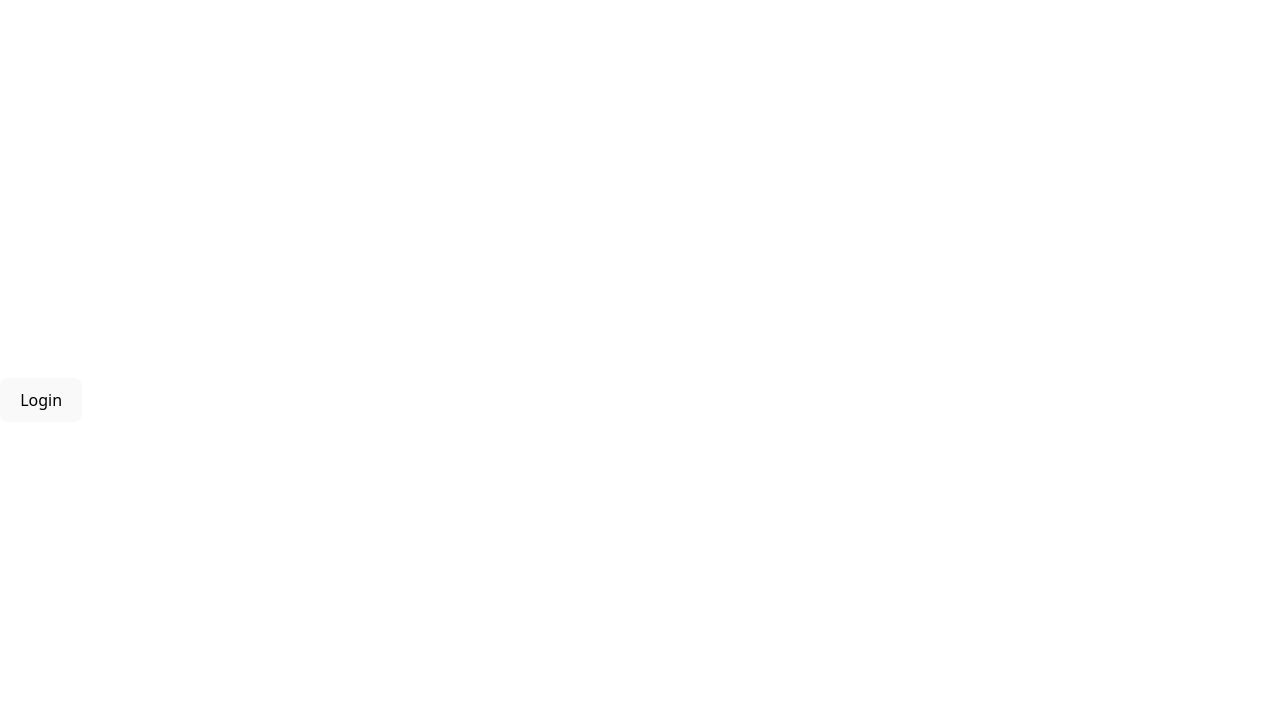
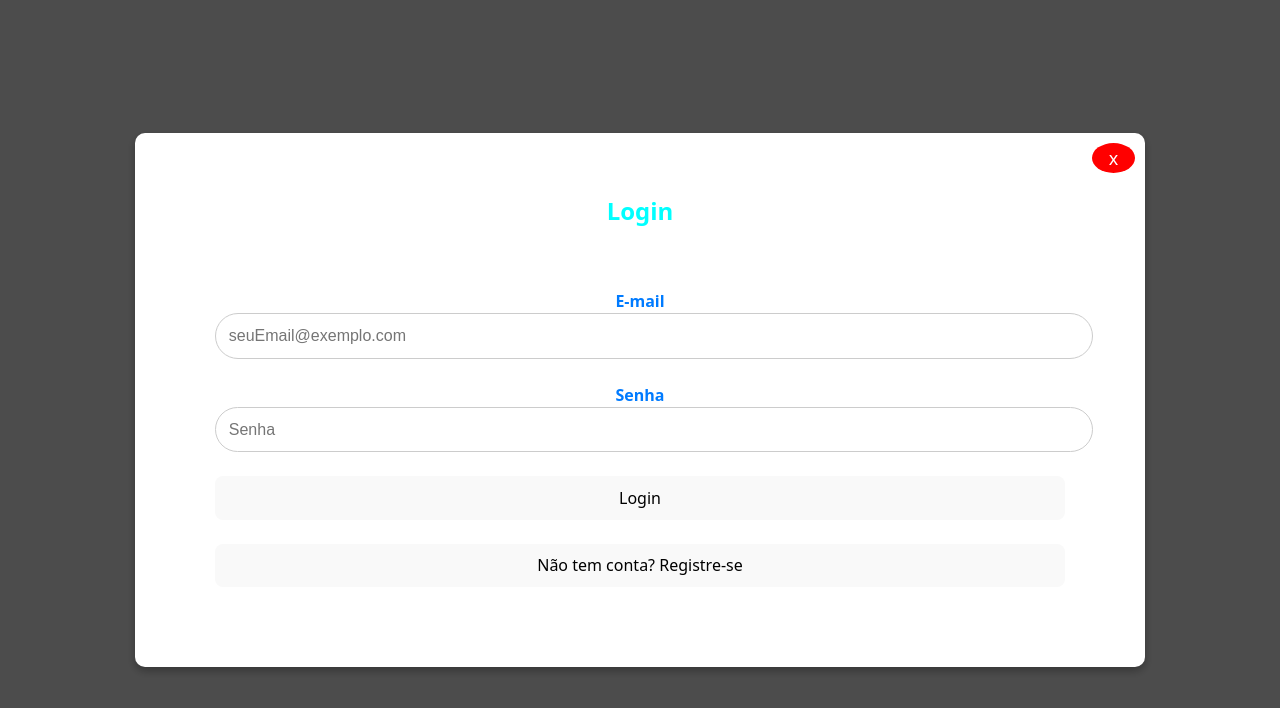
Before and after one commit to Eduardo12305/SmartRig, a React (Vite) app in the folder app/: page /login in a window 1280 px wide. Shown: the top 708 px of the page. Built offline with nearby package versions, Linux system fonts and the light colour scheme.

Commit message:
Feat: :rocket: Redirection between modals

```diff
--- a/app/src/components/loginModal.jsx
+++ b/app/src/components/loginModal.jsx
@@ -1,22 +1,12 @@
+import { useState } from "react";
 import { loginUser } from "./apiService";
 import InputField from "./inputField";
-import { useState } from "react";
-import {Wrapper, Modal, CloseButton, ErrorMenss, Form} from './css/modal.styled';
+import { Wrapper, Modal, CloseButton, ErrorMenss, Form } from './css/modal.styled';
 
-
-export const LoginModal = () => {
-    const [loginModal, setLoginModal] = useState(false);
+export const LoginModal = ({ onClose, onSwitchToRegister }) => {
     const [email, setEmail] = useState("");
     const [password, setPassword] = useState("");
     const [errorMessage, setErrorMessage] = useState("");
-
-    const handleLoginClick = () => {
-        setLoginModal(true);  // Abre o modal
-    };
-
-    const handleCloseModal = () => {
-        setLoginModal(false);  // Fecha o modal
-    };
 
     const handleLogin = async (e) => {
         e.preventDefault();
@@ -29,23 +19,17 @@ export const LoginModal = () => {
 
         try {
             await loginUser({ email, password });
-            // Lógica adicional após login, como redirecionamento
+            // Lógica adicional após login (redirecionamento, etc.)
         } catch (error) {
             setErrorMessage(error.message || "Erro ao tentar logar");
         }
     };
 
     return (
-        <div>
-            <button onClick={handleLoginClick}>Login</button>
-
-            {loginModal && (
         <Wrapper>
             <Modal width="850px" padd="5rem">
-                        <CloseButton onClick={handleCloseModal}>
-                            x
-                        </CloseButton>
-                        <h2 >Login</h2>
+                <CloseButton onClick={onClose}>x</CloseButton>
+                <h2>Login</h2>
                 <Form onSubmit={handleLogin}>
                     <InputField
                         id="email"
@@ -63,14 +47,13 @@ export const LoginModal = () => {
                         placeholder="Senha"
                         required
                     />
-                            {errorMessage && (
-                                <ErrorMenss color="blue">{errorMessage}</ErrorMenss>
-                            )}
+                    {errorMessage && <ErrorMenss color="blue">{errorMessage}</ErrorMenss>}
                     <button type="submit">Login</button>
+                    <button type="button" onClick={onSwitchToRegister}>
+                        Não tem conta? Registre-se
+                    </button>
                 </Form>
             </Modal>
         </Wrapper>
-            )}
-        </div>
     );
 };
--- a/app/src/components/registerModal.jsx
+++ b/app/src/components/registerModal.jsx
@@ -1,32 +1,23 @@
 import { useState } from "react";
-import { Wrapper,Modal,CloseButton, ErrorMenss, Form} from "./css/modal.styled";
+import { useNavigate } from "react-router-dom";
+import { registerUser } from "./apiService";
 import InputField from "./inputField";
-import { registerUser } from "./apiService";
-import { useNavigate } from "react-router-dom";
+import { Wrapper, Modal, CloseButton, ErrorMenss, Form } from "./css/modal.styled";
 
-export const RegisterModal = () => {
-    const [registerModal, setRegisterModal] = useState(false)
+export const RegisterModal = ({ onClose, onSwitchToLogin }) => {
     const [name, setName] = useState("");
     const [email, setEmail] = useState("");
     const [password, setPassword] = useState("");
     const [confPassword, setConfPassword] = useState("");
     const [errorMessage, setErrorMessage] = useState("");
-
-    const handleRegisteOpen = () => {
-        setRegisterModal(true);
-    }
-    const navigate = useNavigate()
-
-    const handleRegisteClose = () => {
-        setRegisterModal(false);
-    }
+    const navigate = useNavigate();
 
     const handleRegister = async (e) => {
         e.preventDefault();
         setErrorMessage("");
 
-            if (!name |!email |!password |!confPassword) {
-                setErrorMessage("Todos os campos devem ser preenchidos !");
+        if (!name || !email || !password || !confPassword) {
+            setErrorMessage("Todos os campos devem ser preenchidos!");
             return;
         }
 
@@ -36,37 +27,30 @@ export const RegisterModal = () => {
         }
 
         try {
-                await registerUser({name, email, password, confPassword})
-                navigate('/register')
+            await registerUser({ name, email, password, confPassword });
+            navigate('/register');
         } catch (error) {
             setErrorMessage(error.message || "Erro ao cadastrar");
         }
-        }
+    };
 
     return (
-            <div>
-                <button onClick={handleRegisteOpen}>Register</button>
-
-                {registerModal && (
         <Wrapper>
             <Modal width="850px" padd="5rem">
-                            <CloseButton onClick={handleRegisteClose}>
-                                x
-                            </CloseButton>
+                <CloseButton onClick={onClose}>x</CloseButton>
                 <h2>Register</h2>
                 <Form onSubmit={handleRegister}>
                     <InputField id="name" label="Nome" value={name} onChange={(e) => setName(e.target.value)} placeholder="Nome" required />
                     <InputField id="email" label="E-mail" value={email} onChange={(e) => setEmail(e.target.value)} placeholder="E-mail" required type="email" />
                     <InputField id="password" label="Senha" value={password} onChange={(e) => setPassword(e.target.value)} placeholder="Senha" required type="password" />
                     <InputField id="confirmPassword" label="Confirmar Senha" value={confPassword} onChange={(e) => setConfPassword(e.target.value)} placeholder="Confirmar Senha" required type="password" />
-                                {errorMessage && (
-                                    <ErrorMenss>{errorMessage}</ErrorMenss>
-                                )}
-                                <button type="submit">Registar</button>
+                    {errorMessage && <ErrorMenss>{errorMessage}</ErrorMenss>}
+                    <button type="submit">Registrar</button>
+                    <button type="button" onClick={onSwitchToLogin}>
+                        Já tem conta? Faça login
+                    </button>
                 </Form>
             </Modal>
         </Wrapper>
-                )}
-            </div>
-        )
-}
+    );
+};
--- a/app/src/pages/header.jsx
+++ b/app/src/pages/header.jsx
@@ -1,24 +1,27 @@
+import { useState } from "react";
 import { useNavigate } from "react-router-dom";
-import logo from "../assets/logoSmartRig.png"
-// import logo from "../assets/logo.jpg";
-// import logopc from "../assets/logopc.jpg";
+import logo from "../assets/logoSmartRig.png";
 import logoprocess from "../assets/logoProcess.svg";
 import logoPalca from "../assets/logoVideoCard.svg";
-import logoMotherBorad from "../assets/logoMotherboard.svg"
-import logoMemory from "../assets/logoMemory.svg"
-import logoPowerSupply from "../assets/logoPowerSupply.png"
-import logoComputer from "../assets/logoComputer.svg"
+import logoMotherBorad from "../assets/logoMotherboard.svg";
+import logoMemory from "../assets/logoMemory.svg";
+import logoPowerSupply from "../assets/logoPowerSupply.png";
+import logoComputer from "../assets/logoComputer.svg";
 import { LoginModal } from "../components/loginModal";
 import { RegisterModal } from "../components/registerModal";
 import { StyledHeader, FlexContainer, IconSoft, Nav, NavList, NavItem, LinkWithText, IconImage, Name } from "../components/css/header.styled";
 
 export function Header() {
-    const navigate = useNavigate(); // Usando o hook useNavigate
+    const navigate = useNavigate();
+    const [activeModal, setActiveModal] = useState(null); // 'login' | 'register' | null
 
     const handleClick = () => {
-        navigate('/register'); // Redireciona para o URL desejado
+        navigate('/register');
     };
 
+    const openLoginModal = () => setActiveModal('login');
+    const openRegisterModal = () => setActiveModal('register');
+    const closeModal = () => setActiveModal(null);
 
     return (
         <StyledHeader>
@@ -65,11 +68,29 @@ export function Header() {
                                 <Name>Monte seu PC</Name>
                             </LinkWithText>
                         </NavItem>
-                        <LoginModal />
-                        <RegisterModal />
+                        <NavItem>
+                            <button onClick={openLoginModal}>Login</button>
+                        </NavItem>
+                        <NavItem>
+                            <button onClick={openRegisterModal}>Registrar</button>
+                        </NavItem>
                     </NavList>
                 </Nav>
             </FlexContainer>
+
+            {/* Renderização condicional dos modais */}
+            {activeModal === 'login' && (
+                <LoginModal
+                    onClose={closeModal}
+                    onSwitchToRegister={() => setActiveModal('register')}
+                />
+            )}
+            {activeModal === 'register' && (
+                <RegisterModal
+                    onClose={closeModal}
+                    onSwitchToLogin={() => setActiveModal('login')}
+                />
+            )}
         </StyledHeader>
     );
 }
```
Lines whose indentation alone changed are shown as unchanged.
